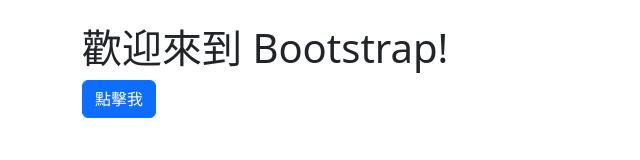
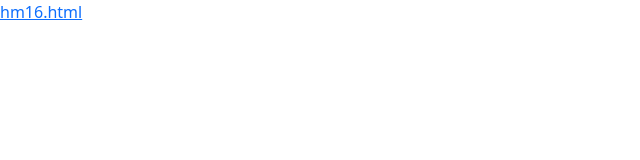
Before and after one commit to 4b3g0053/hm16, a plain HTML site: page index.html in a window 1280 px wide. Shown: the whole page, without its empty margins (0-640 px from the left). Drawn offline with nearby package versions, Linux system fonts and the light colour scheme.

Commit message:
Update index.html

```diff
--- a/index.html
+++ b/index.html
@@ -9,9 +9,6 @@
 </head>
 
 <body>
-    <div class="container mt-4">
-        <h1>歡迎來到 Bootstrap!</h1>
-        <button class="btn btn-primary">點擊我</button>
-    </div>
+     <a href="css-box0.html">hm16.html</a>
 </body>
 </html>
```
